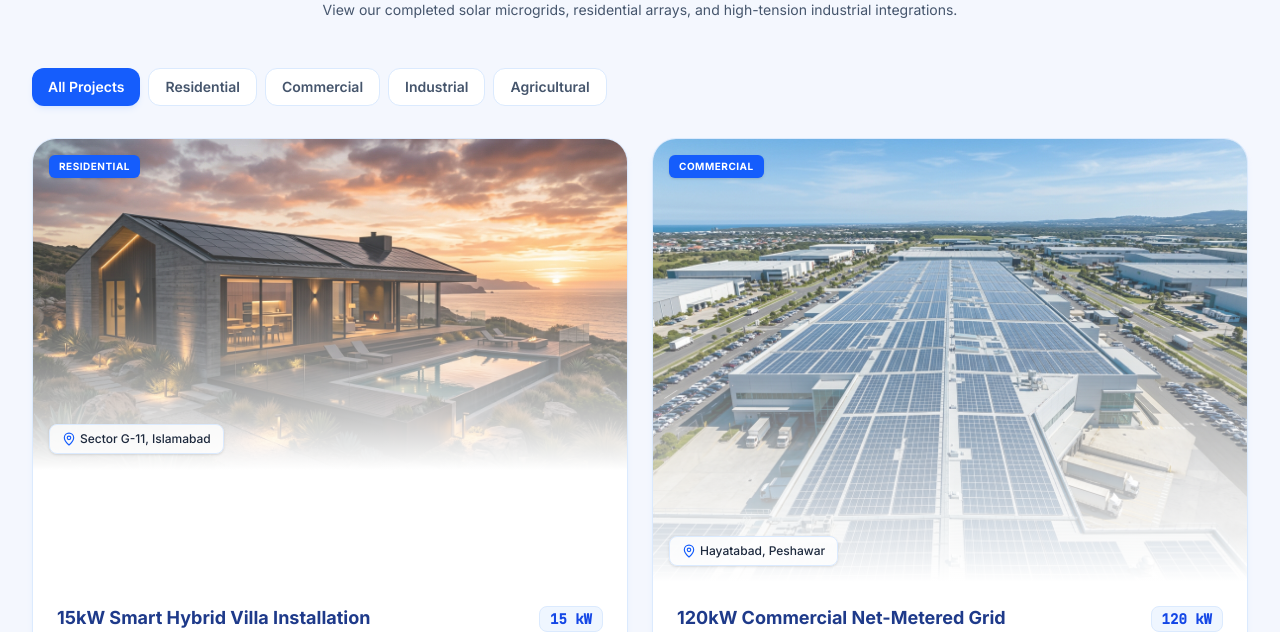
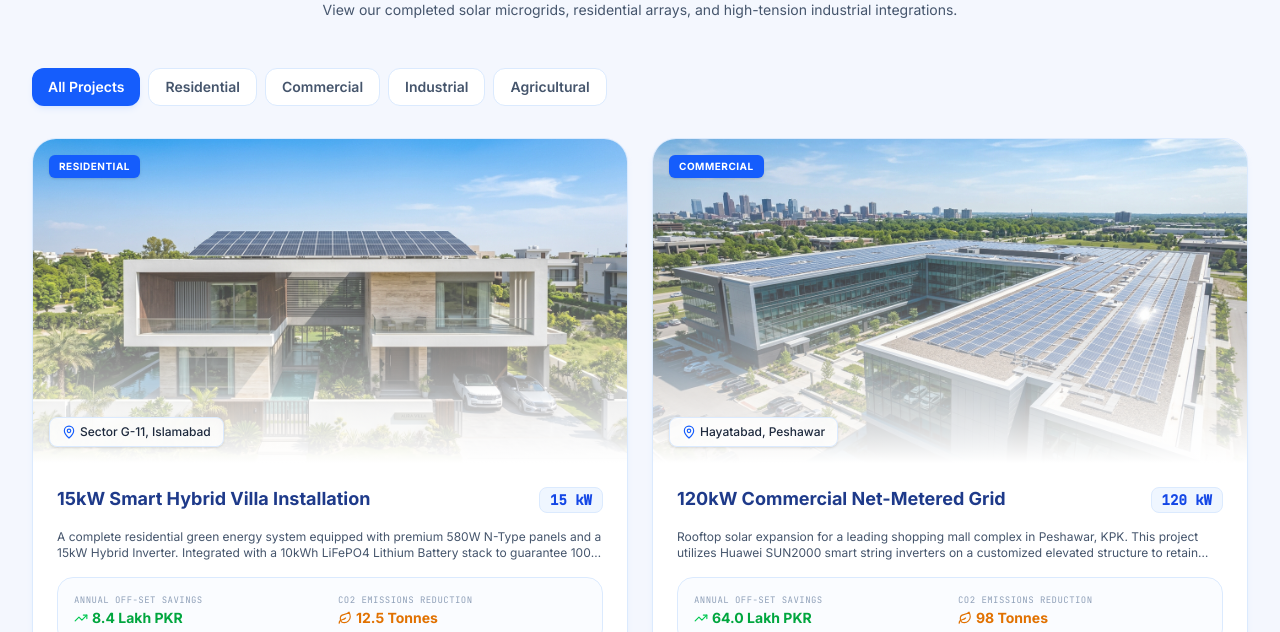
Before and after one commit to faizanusafzai32-hub/GlanzEnergy123, a React (Vite) app: page / in a window 1280 px wide. Shown: the part 3860-4492 px from the top of the page. Built offline with nearby package versions, Linux system fonts and the light colour scheme.

Commit message:
style: update project portfolio images
Replace existing project assets with updated installation images.

```diff
--- a/src/data.ts
+++ b/src/data.ts
@@ -288,7 +288,7 @@ export const PROJECTS: Project[] = [
     panelsCount: 26,
     co2ReductionTonnes: 12.5,
     description: 'A complete residential green energy system equipped with premium 580W N-Type panels and a 15kW Hybrid Inverter. Integrated with a 10kWh LiFePO4 Lithium Battery stack to guarantee 100% load backup for dual inverter air conditioners, water pumps, and essential lighting. Fully licensed under NEPRA net-metering, generating high electric credit during the day.',
-    imageUrl: '/src/assets/images/glanz_solar_hero_1784013930329.jpg'
+    imageUrl: '/src/assets/images/res_solar_installation_1784143571077.jpg'
   },
   {
     id: 'proj-com-pesh',
@@ -300,7 +300,7 @@ export const PROJECTS: Project[] = [
     panelsCount: 208,
     co2ReductionTonnes: 98.0,
     description: 'Rooftop solar expansion for a leading shopping mall complex in Peshawar, KPK. This project utilizes Huawei SUN2000 smart string inverters on a customized elevated structure to retain premium rooftop space. Secured full NEPRA net-metering authorization with PESCO, slashing seasonal utility charges down to net zero during winter months.',
-    imageUrl: '/src/assets/images/glanz_solar_commercial_1784013950674.jpg'
+    imageUrl: '/src/assets/images/com_solar_installation_1784143587235.jpg'
   },
   {
     id: 'proj-ind-fais',
```
Also changed, not shown: src/assets/images/com_solar_installation_1784143587235.jpg (added), src/assets/images/res_solar_installation_1784143571077.jpg (added).
